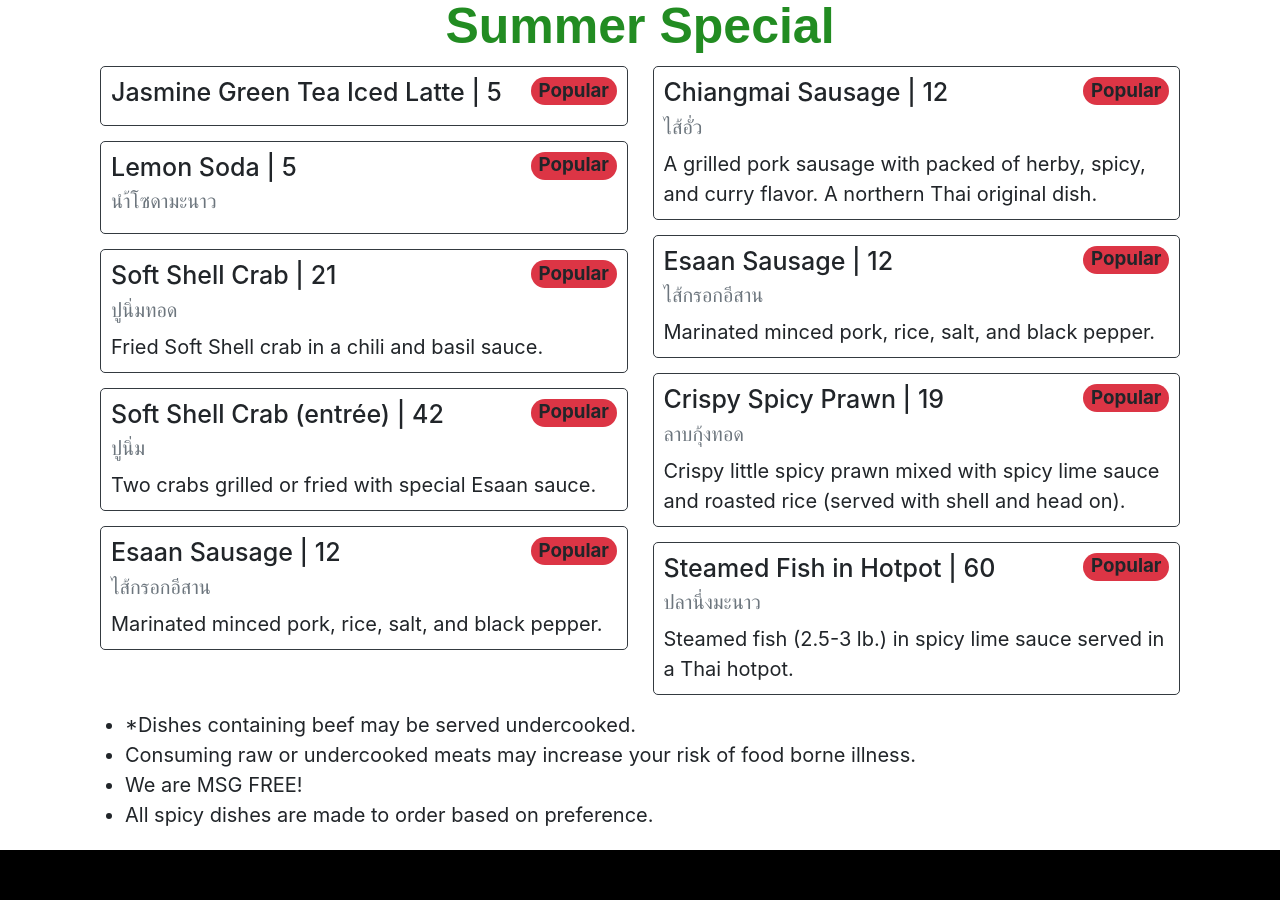
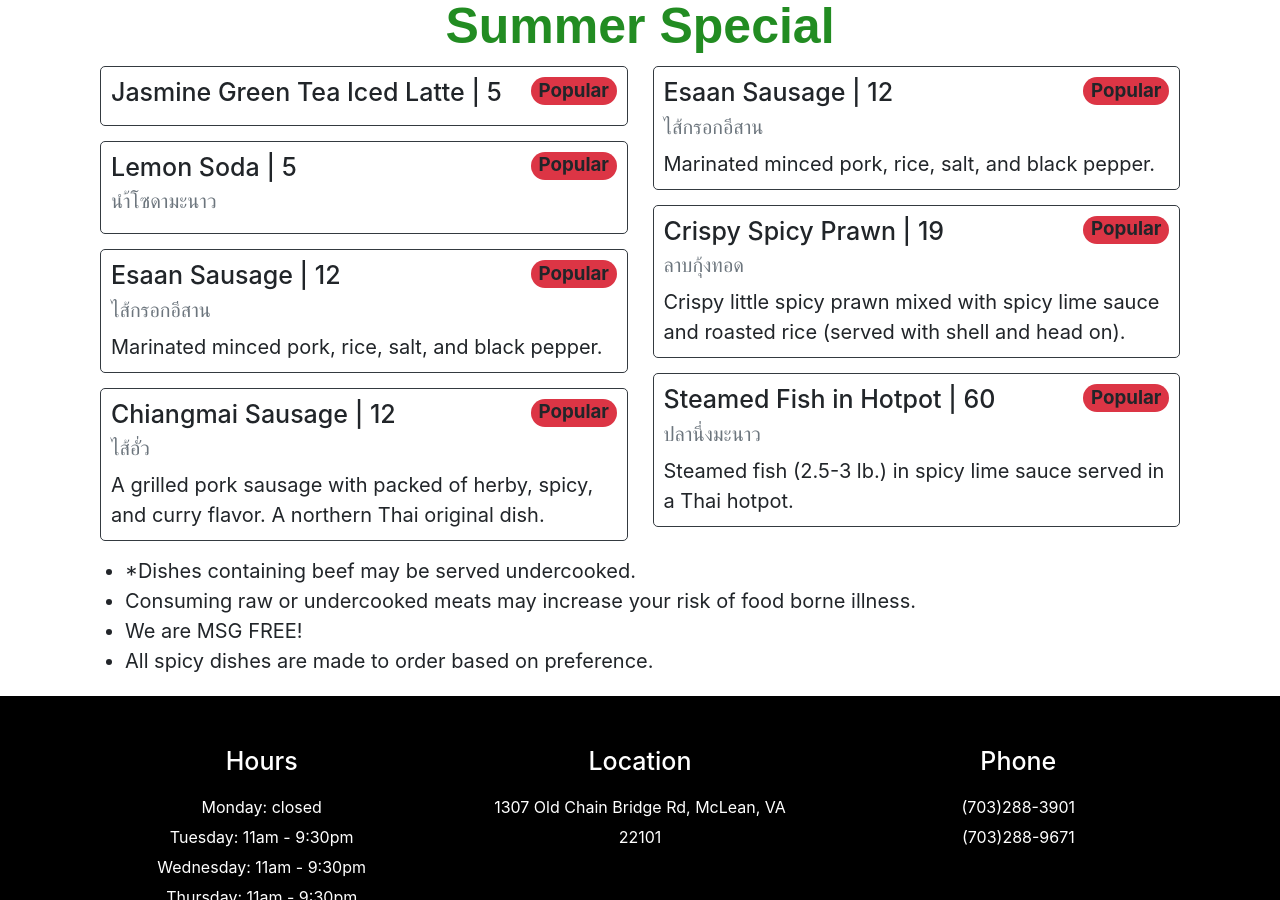
Before and after one commit to rainerdeal/esaan, a Jekyll site: the page built from menu.md, in a window 1280 px wide and 900 px high, scrolled down 759 px. Built offline with Jekyll 4.4.1, drawn with Linux system fonts in a browser that asks for light colours; a script that is not in the unit is left out.

Commit message:
🦀 Remove Softshell Crab

```diff
--- a/_data/summer.yml
+++ b/_data/summer.yml
@@ -9,18 +9,18 @@
   thai_name: นำ้โซดามะนาว
   price: 5
   popular: true
--
-  name: Soft Shell Crab
-  thai_name: ปูนิ่มทอด
-  description: Fried Soft Shell crab in a chili and basil sauce.
-  price: 21
-  popular: true
--
-  name: Soft Shell Crab (entrée)
-  thai_name: ปูนิ่ม
-  description: Two crabs grilled or fried with special Esaan sauce.
-  price: 42
-  popular: true
+#-
+#  name: Softshell Crab
+#  thai_name: ปูนิ่มทอด
+#  description: Fried Softshell crab in a chili and basil sauce.
+#  price: 21
+#  popular: true
+#-
+#  name: Softshell Crab (entrée)
+#  thai_name: ปูนิ่ม
+#  description: Two crabs grilled or fried with special Esaan sauce.
+#  price: 42
+#  popular: true
 -
   name: Esaan Sausage
   thai_name: ไส้กรอกอีสาน
```
